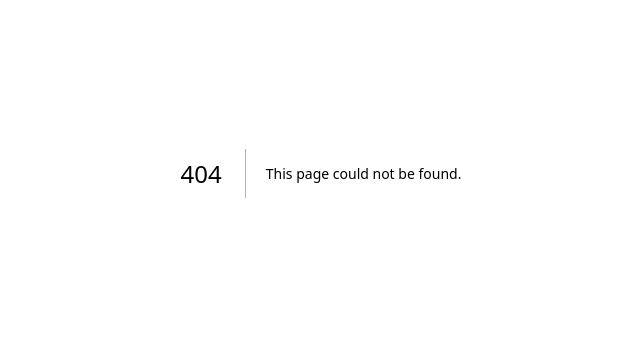
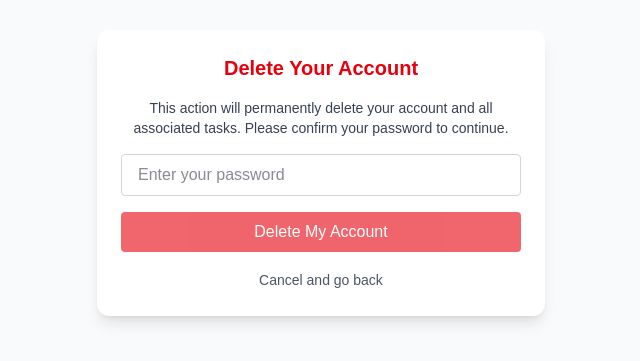
Before and after one commit to arshsb1102/TempoSort-UI, a Next.js app in the folder my-scheduler-ui/: page /components/confirm-delete in a window 1280 px wide. Before the commit this address had no page. Shown: the part 227-588 px from the top of the page, without its empty margins (319-959 px from the left). Built offline with nearby package versions, Linux system fonts and the light colour scheme.

Commit message:
Major update

```diff
--- a/my-scheduler-ui/src/pages/components/SettingsModal.js
+++ b/my-scheduler-ui/src/pages/components/SettingsModal.js
@@ -3,6 +3,7 @@ import { Dialog } from '@headlessui/react';
 import { Switch } from '@headlessui/react';
 import axios from 'axios';
 import { DateTime } from 'luxon';
+import ConfirmDelete from './confirm-delete';
 
 export default function SettingsModal({
     isOpen = false,
@@ -11,6 +12,7 @@ export default function SettingsModal({
     const [digestEnabled, setDigestEnabled] = useState(false);
     const [digestTime, setDigestTime] = useState('09:00'); // default local time
     const [loading, setLoading] = useState(true);
+    const [showDelete, setShowDelete] = useState(false);
 
     useEffect(() => {
         if (isOpen) {
@@ -62,6 +64,7 @@ export default function SettingsModal({
     });
 
     return (
+        <>
             <Dialog open={isOpen} onClose={onClose} className="relative z-50">
                 <div className="fixed inset-0 bg-black/30 dark:bg-black/60" aria-hidden="true" />
                 <div className="fixed inset-0 flex items-center justify-center p-4">
@@ -79,13 +82,11 @@ export default function SettingsModal({
                                     <Switch
                                         checked={digestEnabled}
                                         onChange={setDigestEnabled}
-                                    className={`${
-                                        digestEnabled ? 'bg-blue-600' : 'bg-gray-300 dark:bg-gray-600'
+                                        className={`${digestEnabled ? 'bg-blue-600' : 'bg-gray-300 dark:bg-gray-600'
                                             } relative inline-flex h-6 w-11 items-center rounded-full transition-colors duration-300`}
                                     >
                                         <span
-                                        className={`${
-                                            digestEnabled ? 'translate-x-6' : 'translate-x-1'
+                                            className={`${digestEnabled ? 'translate-x-6' : 'translate-x-1'
                                                 } inline-block h-4 w-4 transform bg-white rounded-full transition`}
                                         />
                                     </Switch>
@@ -126,8 +127,26 @@ export default function SettingsModal({
                                 Save
                             </button>
                         </div>
+                        <div className='my-2'>
+                            <button
+                                onClick={() => {
+                                    onClose();
+                                    setShowDelete(!showDelete)
+                                }}
+                                className="px-4 py-2 w-full bg-red-600 text-white py-2 rounded hover:bg-red-700 disabled:opacity-60"
+                            >
+                                Delete My Account
+                            </button>
+                        </div>
                     </Dialog.Panel>
                 </div>
             </Dialog>
+            {
+                showDelete &&
+                <ConfirmDelete
+                    goBack={() => setShowDelete(!showDelete)}
+                />
+            }
+        </>
     );
 }
--- /dev/null
+++ b/my-scheduler-ui/src/pages/components/confirm-delete.js
@@ -0,0 +1,85 @@
+'use client'
+import { useState } from 'react';
+import { useRouter } from 'next/router';
+import axios from 'axios';
+import { jwtDecode } from 'jwt-decode';
+
+export default function ConfirmDelete({
+    goBack = () => { }
+}) {
+    const router = useRouter();
+    const [password, setPassword] = useState('');
+    const [error, setError] = useState('');
+    const [deleting, setDeleting] = useState(false);
+
+    const handleDelete = async () => {
+        setError('');
+        setDeleting(true);
+        debugger;
+        try {
+            const token = localStorage.getItem('token');
+            if (!token) throw new Error('Not authenticated');
+
+            const decoded = jwtDecode(token);
+            debugger;
+            const email = decoded.email || decoded['http://schemas.xmlsoap.org/ws/2005/05/identity/claims/emailaddress'];
+
+            await axios.post(`${process.env.NEXT_PUBLIC_API_URL}/api/Auth/delete-user`, {
+                email,
+                password,
+            }, {
+                headers: {
+                    Authorization: `Bearer ${token}`,
+                },
+            });
+
+            alert('Account deleted successfully');
+            localStorage.removeItem('token');
+            router.push('/');
+        } catch (err) {
+            setError(err.response?.data || 'Invalid password or error deleting account');
+        } finally {
+            setDeleting(false);
+        }
+    };
+
+    return (
+        <div className="min-h-screen bg-gray-50 dark:bg-gray-900 flex items-center justify-center px-4">
+            <div className="bg-white dark:bg-gray-800 p-6 rounded-xl shadow-lg max-w-md w-full space-y-4">
+                <h2 className="text-xl font-semibold text-red-600 dark:text-red-400 text-center">
+                    Delete Your Account
+                </h2>
+                <p className="text-center text-sm text-gray-700 dark:text-gray-300">
+                    This action will permanently delete your account and all associated tasks. Please confirm your password to continue.
+                </p>
+
+                <input
+                    type="password"
+                    placeholder="Enter your password"
+                    value={password}
+                    onChange={(e) => setPassword(e.target.value)}
+                    className="w-full px-4 py-2 border border-gray-300 dark:border-gray-600 rounded bg-white dark:bg-gray-700 text-gray-900 dark:text-white"
+                />
+
+                {error && (
+                    <p className="text-sm text-red-500 text-center">{error}</p>
+                )}
+
+                <button
+                    onClick={handleDelete}
+                    disabled={deleting || !password}
+                    className="w-full bg-red-600 text-white py-2 rounded hover:bg-red-700 disabled:opacity-60"
+                >
+                    {deleting ? 'Deleting...' : 'Delete My Account'}
+                </button>
+
+                <button
+                    onClick={goBack}
+                    className="w-full text-sm text-gray-600 dark:text-gray-300 text-center hover:underline"
+                >
+                    Cancel and go back
+                </button>
+            </div>
+        </div>
+    );
+}
```
Lines whose indentation alone changed are shown as unchanged.
